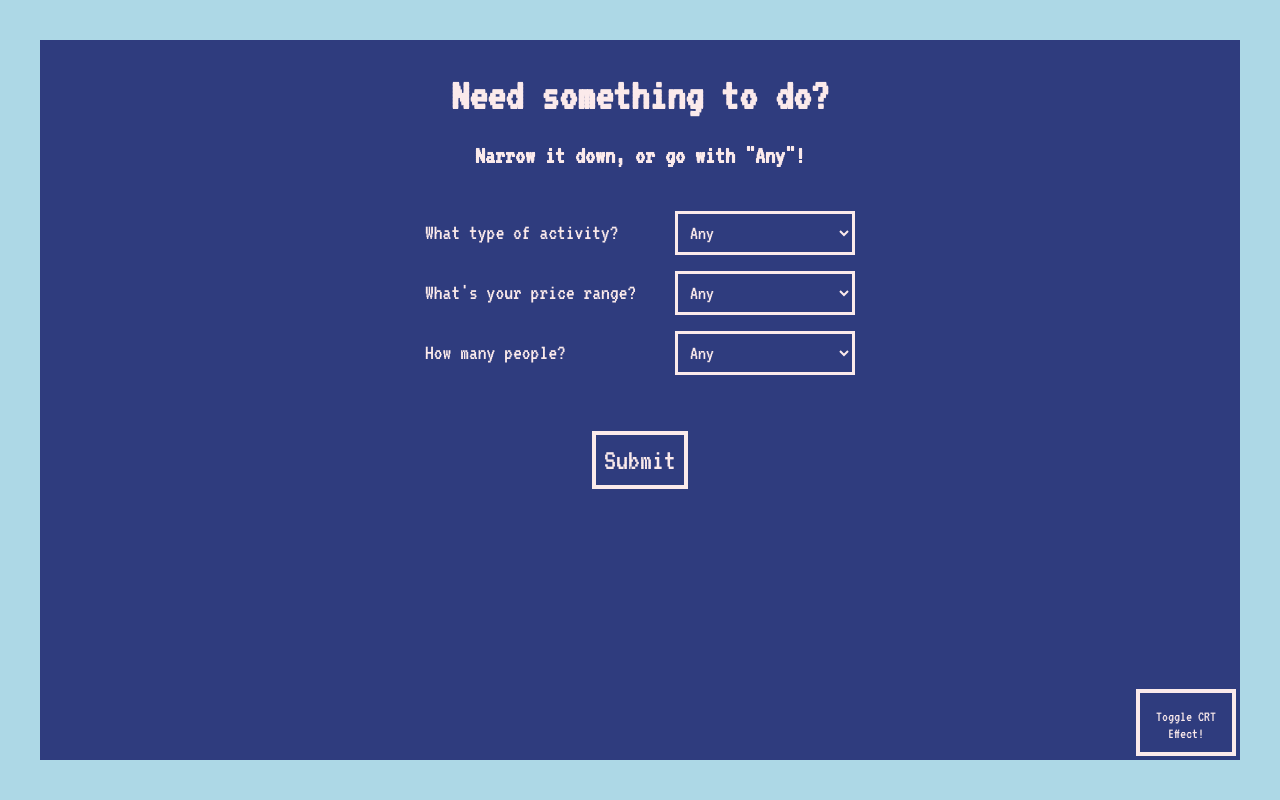
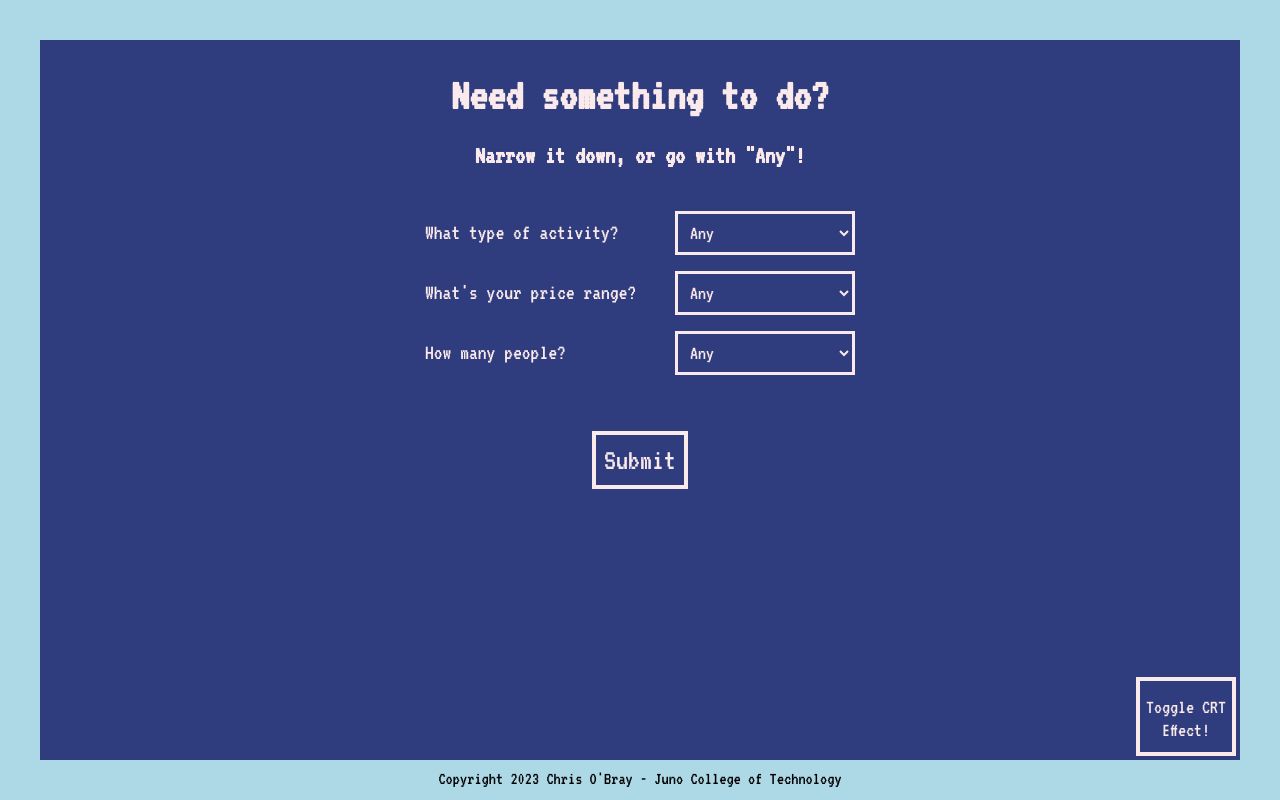
Before and after one commit to nobrayn/im-bored, a React (Create React App) app: page / in a window 1280 px wide. Built offline with nearby package versions, Linux system fonts and the light colour scheme.

Commit message:
added footer, fixed some font size issues, need to figure out better horizontal action

```diff
--- a/src/App.js
+++ b/src/App.js
@@ -173,6 +173,9 @@ function App() {
             </div>
           </div>
         )}
+      <footer>
+        Copyright 2023 <a href='https://www.nobrayn.com' target={'blank'}> Chris O'Bray </a>- <a href='https://junocollege.com' target={'blank'}>Juno College of Technology</a>
+      </footer>
     </div>
   );
 }
--- a/src/styles/sass/_main-styles.scss
+++ b/src/styles/sass/_main-styles.scss
@@ -4,6 +4,8 @@ html {
   // margin-left: auto;
   // margin-right: auto;
   // background-color: black;
+  height: 100%;
+  overflow-x: hidden
 }
 
 body {
@@ -12,7 +14,9 @@ body {
   color: $secondary;
   font-family: $baseFont;
   border: 40px solid $tertiary;
-  height: calc(100vh - 0px);
+  height: 100%;
+  overflow-x: hidden
+  // position: fixed;
 }
 
 .wrapper {
@@ -50,3 +54,13 @@ body {
     font-size: 1.4rem;
   }
 }
+
+footer {
+  position: absolute;
+  bottom: 10px;
+  left: 50%;
+  transform: translateX(-50%);
+  font-size: 1.8rem;
+  color: black;
+  width: 90%;
+}
--- a/src/styles/sass/_sweet-alert.scss
+++ b/src/styles/sass/_sweet-alert.scss
@@ -1,5 +1,7 @@
-.swal2-html-container,
-.swal2-styled,
-.swal2-confirm {
+.swal2-html-container {
+  font-size: 2.5em;
+}
+
+.swal2-actions  {
   font-size: 2.25em;
 }
--- a/src/styles/sass/_typography.scss
+++ b/src/styles/sass/_typography.scss
@@ -15,6 +15,7 @@ h3 {
 
 h4 {
   font-size: 2.5rem;
+  margin-bottom: 0px;
 }
 
 label {
@@ -47,7 +48,7 @@ button {
 }
 
 .crtBtn {
-  font-size: 1.5rem;
+  font-size: 2rem;
   padding: 15px 5px 10px 5px;
 }
 
@@ -60,3 +61,12 @@ select {
   padding: 8px;
   width: 180px;
 }
+
+a {
+  color: black;
+  text-decoration: none;
+  &:hover,
+  &:focus {
+    color: red;
+  }
+}
```
